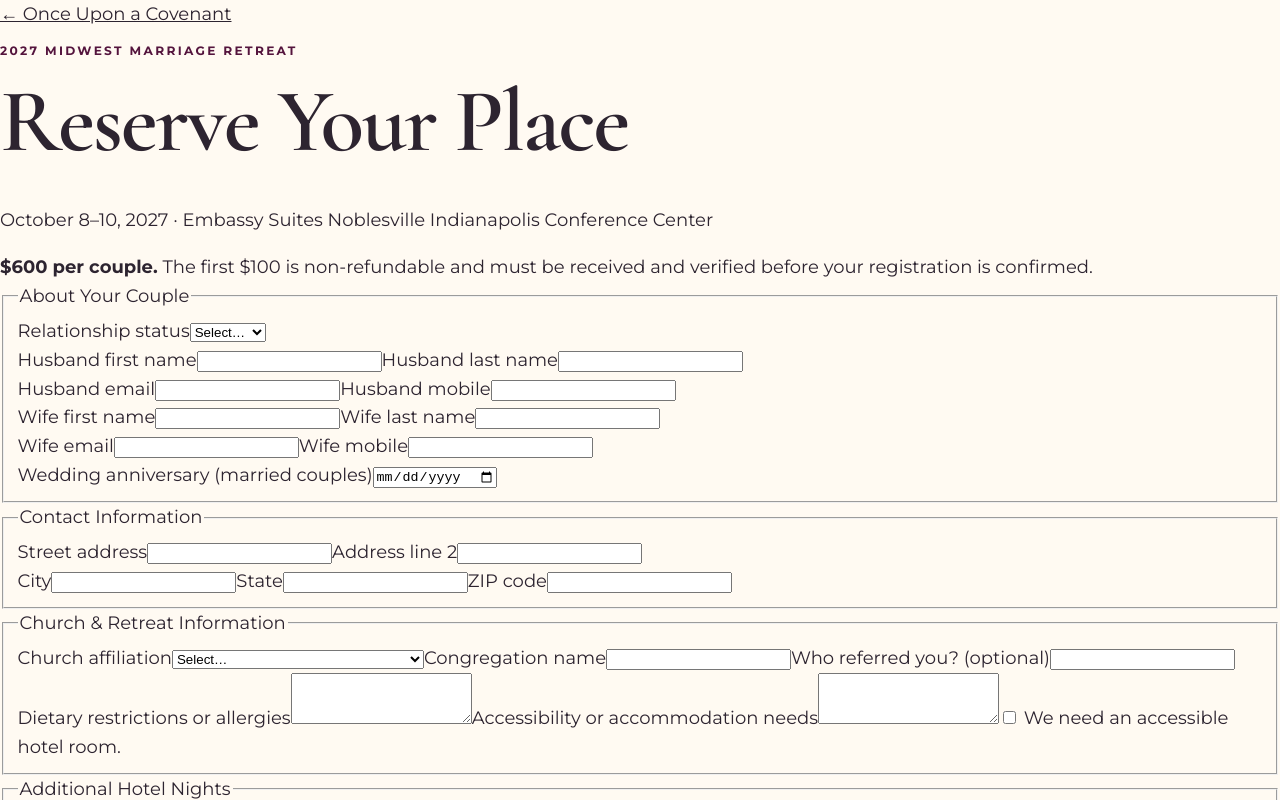
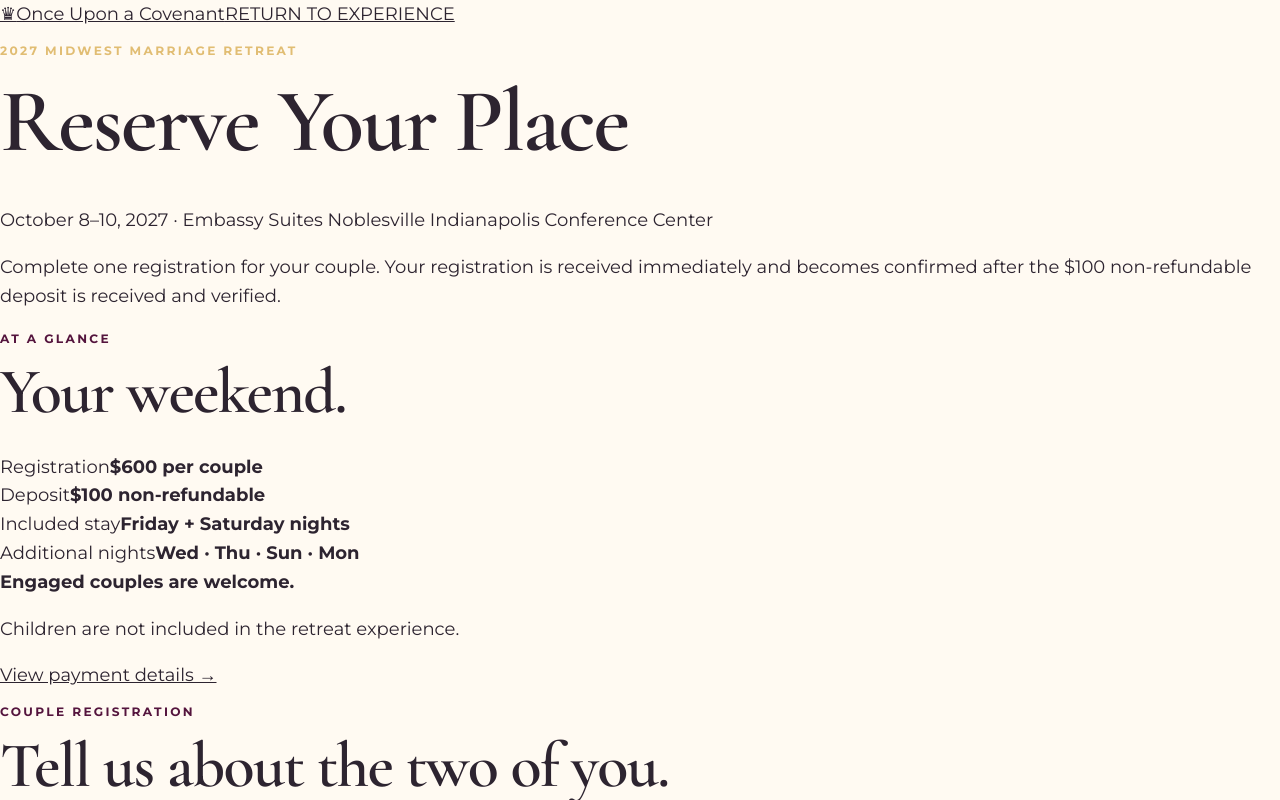
Before and after one commit to almecajones-cmd/once-upon-a-covenant, a Next.js app: page /register in a window 1280 px wide. Shown: the top 800 px of the page. Built offline with nearby package versions, Linux system fonts and the light colour scheme.

Commit message:
Redesign registration page layout

```diff
--- a/app/register/page.tsx
+++ b/app/register/page.tsx
@@ -1,18 +1,78 @@
+import Link from "next/link";
 import RegistrationForm from "@/components/RegistrationForm";
 
 export const metadata = { title: "Register | Once Upon a Covenant" };
 
 export default function RegisterPage() {
   return (
-    <main className="formPage">
-      <a className="backLink" href="/">← Once Upon a Covenant</a>
-      <div className="formIntro">
-        <p className="eyebrow plum">2027 MIDWEST MARRIAGE RETREAT</p>
-        <h1>Reserve Your Place</h1>
-        <p>October 8–10, 2027 · Embassy Suites Noblesville Indianapolis Conference Center</p>
-        <div className="notice"><strong>$600 per couple.</strong> The first $100 is non-refundable and must be received and verified before your registration is confirmed.</div>
-      </div>
-      <RegistrationForm />
+    <main className="formPage registrationPage">
+      <header className="formTopbar">
+        <Link className="formBrand" href="/">
+          <span className="formBrandMark">♛</span>
+          <span>Once Upon a Covenant</span>
+        </Link>
+        <Link className="formHomeLink" href="/">RETURN TO EXPERIENCE</Link>
+      </header>
+
+      <section className="registrationHero">
+        <div className="registrationHeroInner">
+          <p className="eyebrow gold">2027 MIDWEST MARRIAGE RETREAT</p>
+          <h1>Reserve Your Place</h1>
+          <p className="registrationHeroSub">
+            October 8–10, 2027 · Embassy Suites Noblesville Indianapolis Conference Center
+          </p>
+          <div className="registrationRule" aria-hidden="true" />
+          <p className="registrationHeroCopy">
+            Complete one registration for your couple. Your registration is received immediately and
+            becomes confirmed after the $100 non-refundable deposit is received and verified.
+          </p>
+        </div>
+      </section>
+
+      <section className="registrationShell">
+        <aside className="registrationSummary" aria-label="Registration summary">
+          <p className="eyebrow plum">AT A GLANCE</p>
+          <h2>Your weekend.</h2>
+
+          <div className="summaryItem">
+            <span>Registration</span>
+            <strong>$600 per couple</strong>
+          </div>
+          <div className="summaryItem">
+            <span>Deposit</span>
+            <strong>$100 non-refundable</strong>
+          </div>
+          <div className="summaryItem">
+            <span>Included stay</span>
+            <strong>Friday + Saturday nights</strong>
+          </div>
+          <div className="summaryItem">
+            <span>Additional nights</span>
+            <strong>Wed · Thu · Sun · Mon</strong>
+          </div>
+
+          <div className="summaryNote">
+            <strong>Engaged couples are welcome.</strong>
+            <p>Children are not included in the retreat experience.</p>
+          </div>
+
+          <Link className="summaryPaymentLink" href="/pay">
+            View payment details →
+          </Link>
+        </aside>
+
+        <div className="registrationMain">
+          <div className="registrationIntroCard">
+            <p className="eyebrow plum">COUPLE REGISTRATION</p>
+            <h2>Tell us about the two of you.</h2>
+            <p>
+              Fields marked required must be completed before submission. Each spouse has a separate
+              email and mobile field so both can receive retreat communications.
+            </p>
+          </div>
+          <RegistrationForm />
+        </div>
+      </section>
     </main>
   );
 }
```
